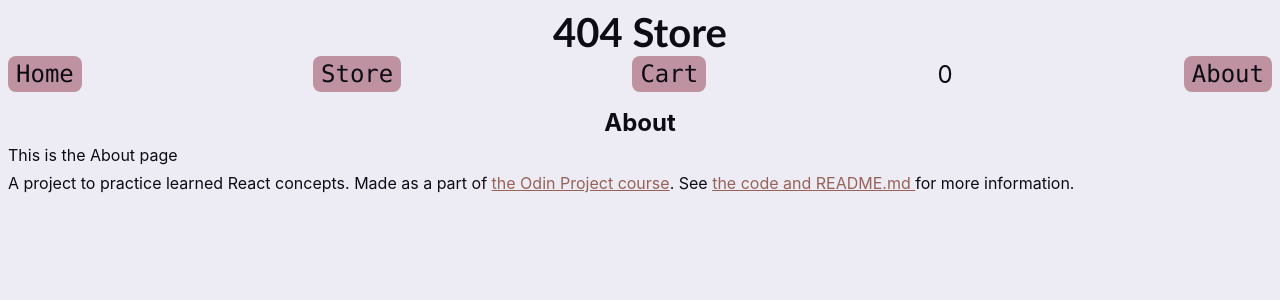
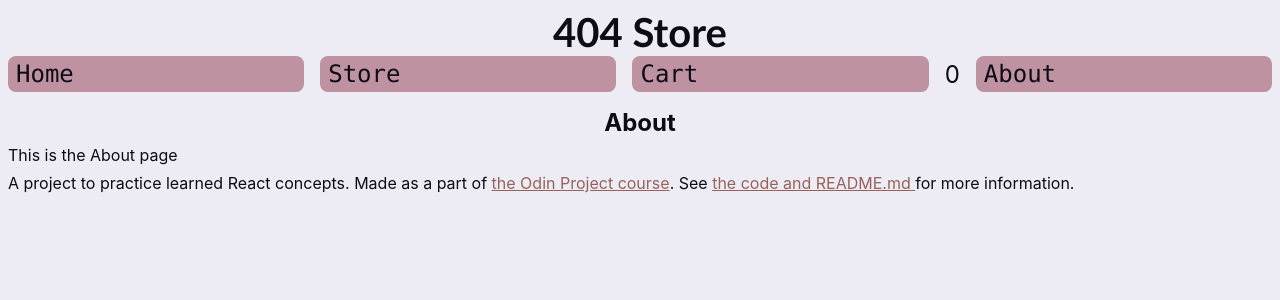
Before and after one commit to verbey/shopping-cart, a React (Vite) app: page /about in a window 1280 px wide. Shown: the top 300 px of the page. Built offline with nearby package versions, Linux system fonts and the light colour scheme.

Commit message:
Make the Navbar elements grow with the screen size and take all available space

```diff
--- a/src/styles/navbar.module.css
+++ b/src/styles/navbar.module.css
@@ -8,6 +8,7 @@ nav {
 	display: flex;
 	justify-content: space-between;
 	align-items: center;
+	gap: 16px;
 }
 
 .documentName {
@@ -27,6 +28,7 @@ nav {
 	background-color: var(--secondary);
 	padding: 4px 8px;
 	border-radius: 8px;
+	flex: 1;
 }
 
 .link:hover {
```
